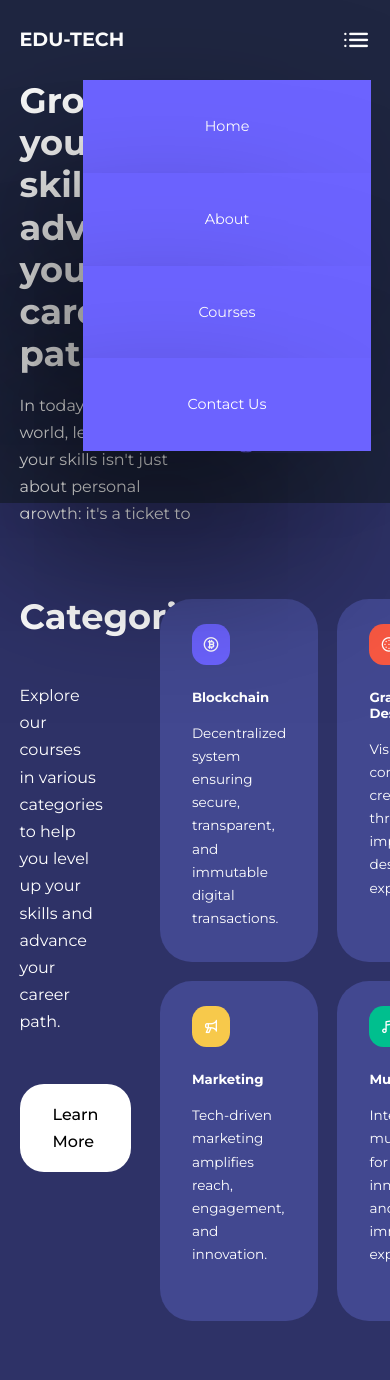
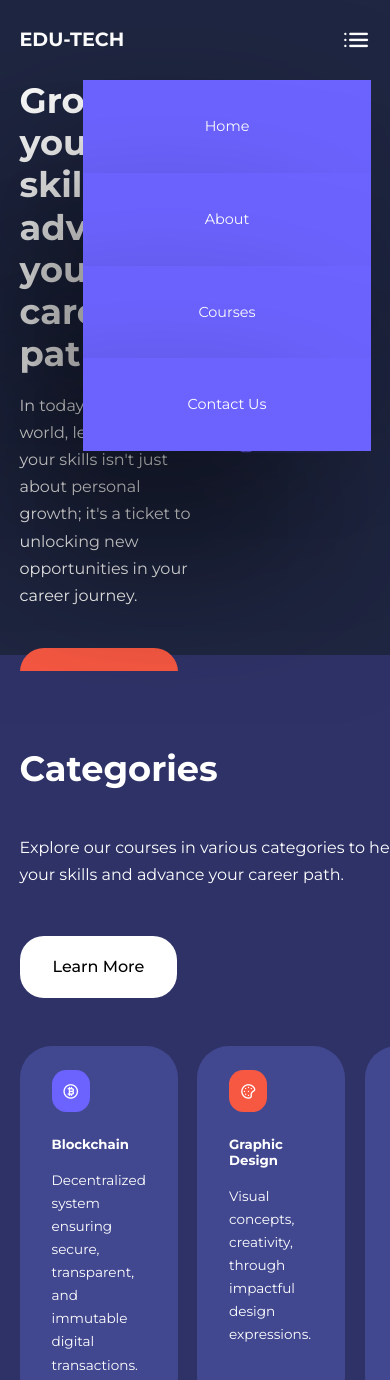
Before and after one commit to princewill2001/Edu-Tech-Website, a plain HTML site: page index.html in a window 390 px wide. Shown: the top 1380 px of the page. Drawn offline with nearby package versions, Linux system fonts and the light colour scheme.

Commit message:
Second Commit

```diff
--- a/css/style.css
+++ b/css/style.css
@@ -517,7 +517,7 @@ footer ul li a:hover {
 
     /****** HEADER SECTION ******/
     header {
-        height: 52vh;
+        height: 52vh fit-content;
         margin-bottom: 4rem;
     }
 
@@ -526,10 +526,27 @@ footer ul li a:hover {
         padding-bottom: 3rem;
     }
 
-    /* CATEGORIES SECTION */
+    /****** CATEGORIES SECTION ******/
     .categories {
-        height: auto;
-        width: 100%;
+        height: fit-content;
+    }
+
+    .categories__container {
+        grid-template-columns: 1fr;
+        gap: 3rem;
+    }
+
+    .categories__left {
+        margin-right: 0;
+    }
+
+    /****** POPULAR COURSES SECTION ******/
+    .courses {
+        margin-top: 0;
+    }
+
+    .courses__container {
+        grid-template-columns: 1fr 1fr;
     }
 
 }
```
Also changed, not shown: index.html (+2 -2 lines).
